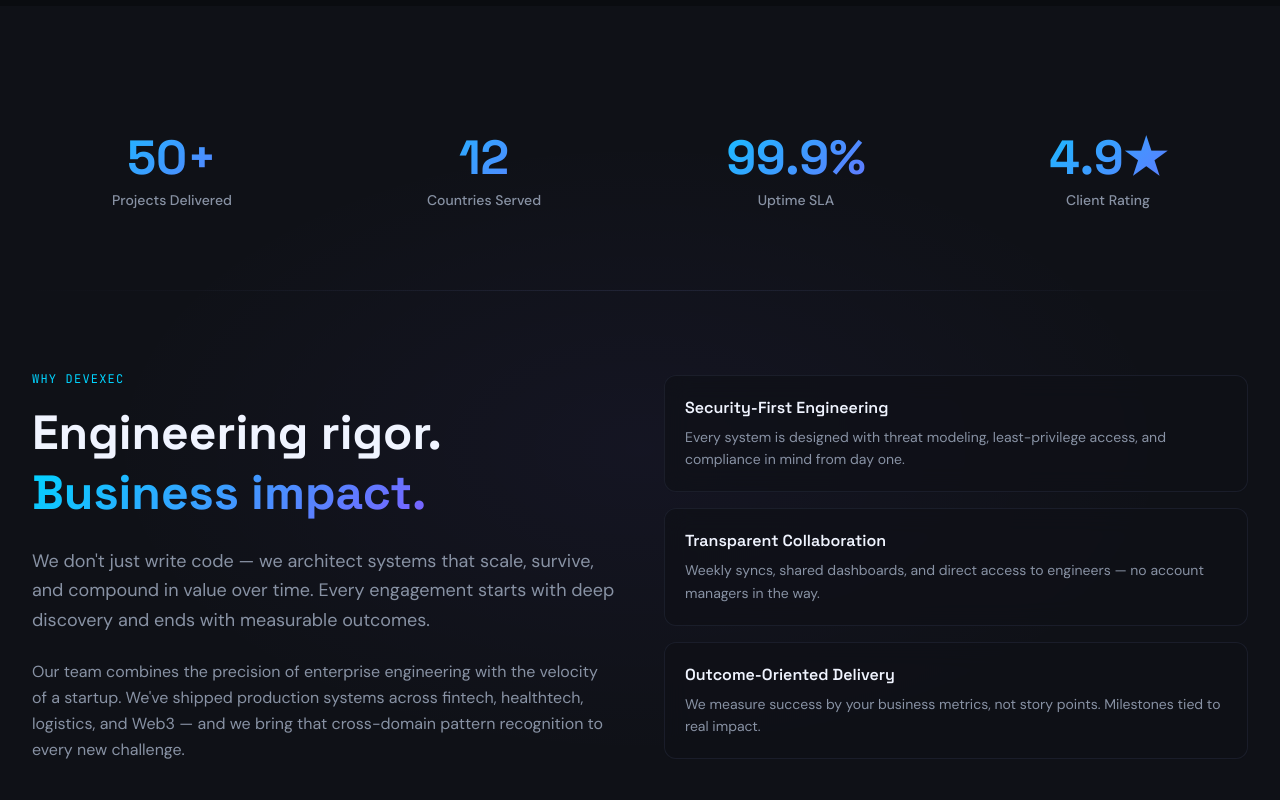
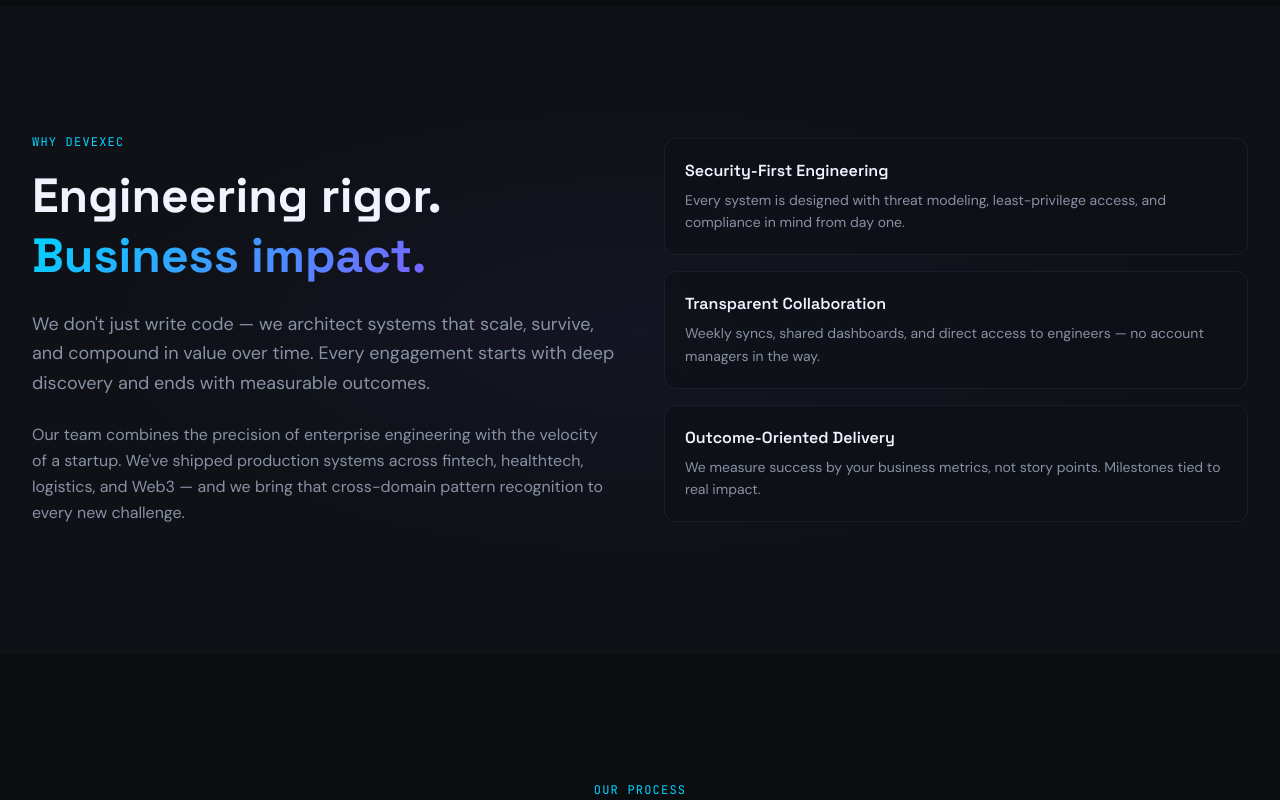
Before and after one commit to jihadhasan310/devexec-strategy, a Next.js app: page / in a window 1280 px wide. Shown: the part 1880-2680 px from the top of the page. Built offline with nearby package versions, Linux system fonts and the light colour scheme.

Commit message:
Remove stats section, add brand social icons, and wire CTA buttons to email

```diff
--- a/components/CTABanner.tsx
+++ b/components/CTABanner.tsx
@@ -3,6 +3,8 @@
 import { ArrowRight } from "lucide-react";
 import Button from "@/components/ui/Button";
 import Reveal from "@/components/Reveal";
+
+const CONTACT_EMAIL = "devexecstrategy@gmail.com";
 
 export default function CTABanner() {
   return (
@@ -34,11 +36,20 @@
               </Reveal>
 
               <Reveal delay={0.5} duration={0.5} distance={20} className="flex flex-col sm:flex-row gap-4 justify-center">
-                <Button size="lg" aria-label="Start a conversation with Devexec Strategy">
+                <Button
+                  size="lg"
+                  href={`mailto:${CONTACT_EMAIL}?subject=${encodeURIComponent("Let's Talk — Project Inquiry")}`}
+                  aria-label="Email Devexec Strategy to start a conversation"
+                >
                   Let&apos;s Talk
                   <ArrowRight size={18} aria-hidden="true" />
                 </Button>
-                <Button size="lg" variant="ghost" aria-label="Schedule a discovery call">
+                <Button
+                  size="lg"
+                  variant="ghost"
+                  href={`mailto:${CONTACT_EMAIL}?subject=${encodeURIComponent("Schedule a Call")}`}
+                  aria-label="Email Devexec Strategy to schedule a call"
+                >
                   Schedule a Call
                 </Button>
               </Reveal>
--- a/components/WhyUs.tsx
+++ b/components/WhyUs.tsx
@@ -1,99 +1,6 @@
 "use client";
 
-import { useEffect, useRef, useState } from "react";
 import Reveal from "@/components/Reveal";
-
-const stats = [
-  { value: 50, suffix: "+", label: "Projects Delivered" },
-  { value: 12, suffix: "", label: "Countries Served" },
-  { value: 99.9, suffix: "%", label: "Uptime SLA" },
-  { value: 4.9, suffix: "★", label: "Client Rating" },
-];
-
-function CountUp({
-  target,
-  suffix,
-  inView,
-}: {
-  target: number;
-  suffix: string;
-  inView: boolean;
-}) {
-  const [count, setCount] = useState(0);
-  const [reduced, setReduced] = useState(false);
-
-  useEffect(() => {
-    const mq = window.matchMedia("(prefers-reduced-motion: reduce)");
-    setReduced(mq.matches);
-  }, []);
-
-  useEffect(() => {
-    if (!inView) return;
-    if (reduced) {
-      setCount(target);
-      return;
-    }
-    const steps = 60;
-    const increment = target / steps;
-    let step = 0;
-    const timer = setInterval(() => {
-      step++;
-      setCount(Math.min(increment * step, target));
-      if (step >= steps) clearInterval(timer);
-    }, 1800 / steps);
-    return () => clearInterval(timer);
-  }, [inView, target, reduced]);
-
-  const display = target % 1 !== 0 ? count.toFixed(1) : Math.round(count).toString();
-  return <span>{display}{suffix}</span>;
-}
-
-function StatCard({
-  stat,
-  index,
-}: {
-  stat: (typeof stats)[number];
-  index: number;
-}) {
-  const ref = useRef<HTMLDivElement>(null);
-  const [inView, setInView] = useState(false);
-
-  useEffect(() => {
-    const el = ref.current;
-    if (!el) return;
-    const io = new IntersectionObserver(
-      ([entry]) => {
-        if (entry?.isIntersecting) {
-          setInView(true);
-          io.disconnect();
-        }
-      },
-      { threshold: 0 }
-    );
-    io.observe(el);
-    return () => io.disconnect();
-  }, []);
-
-  return (
-    <Reveal
-      delay={index * 0.1}
-      duration={0.5}
-      distance={20}
-      className="text-center"
-      role="listitem"
-    >
-      <div
-        ref={ref}
-        className="text-4xl sm:text-5xl font-bold gradient-text mb-2"
-        style={{ fontFamily: "var(--font-space-grotesk)" }}
-        aria-label={`${stat.value}${stat.suffix} ${stat.label}`}
-      >
-        <CountUp target={stat.value} suffix={stat.suffix} inView={inView} />
-      </div>
-      <div className="text-[#8892A4] text-sm font-medium">{stat.label}</div>
-    </Reveal>
-  );
-}
 
 function PillarCard({
   item,
@@ -142,14 +49,6 @@
       />
 
       <div className="max-w-7xl mx-auto px-4 sm:px-6 lg:px-8">
-        <div className="grid grid-cols-2 lg:grid-cols-4 gap-8 mb-20" role="list" aria-label="Company statistics">
-          {stats.map((stat, i) => (
-            <StatCard key={stat.label} stat={stat} index={i} />
-          ))}
-        </div>
-
-        <div className="w-full h-px bg-gradient-to-r from-transparent via-[#1E2230] to-transparent mb-20" aria-hidden="true" />
-
         <div className="grid lg:grid-cols-2 gap-12 items-center">
           <Reveal axis="x" delay={0.1} duration={0.6} distance={30}>
             <span className="text-xs font-mono text-[#00D4FF] tracking-widest uppercase mb-4 block">Why Devexec</span>
--- /dev/null
+++ b/components/icons/SocialIcons.tsx
@@ -0,0 +1,46 @@
+type IconProps = { size?: number; className?: string };
+
+export function XIcon({ size = 16, className }: IconProps) {
+  return (
+    <svg
+      width={size}
+      height={size}
+      viewBox="0 0 24 24"
+      fill="currentColor"
+      className={className}
+      aria-hidden="true"
+    >
+      <path d="M18.244 2.25h3.308l-7.227 8.26 8.502 11.24H16.17l-5.214-6.817L4.99 21.75H1.68l7.73-8.835L1.254 2.25H8.08l4.713 6.231zm-1.161 17.52h1.833L7.084 4.126H5.117z" />
+    </svg>
+  );
+}
+
+export function LinkedInIcon({ size = 16, className }: IconProps) {
+  return (
+    <svg
+      width={size}
+      height={size}
+      viewBox="0 0 24 24"
+      fill="currentColor"
+      className={className}
+      aria-hidden="true"
+    >
+      <path d="M20.447 20.452h-3.554v-5.569c0-1.328-.027-3.037-1.852-3.037-1.853 0-2.136 1.445-2.136 2.939v5.667H9.351V9h3.414v1.561h.046c.477-.9 1.637-1.85 3.37-1.85 3.601 0 4.267 2.37 4.267 5.455v6.286zM5.337 7.433c-1.144 0-2.063-.926-2.063-2.065 0-1.138.92-2.063 2.063-2.063 1.14 0 2.064.925 2.064 2.063 0 1.139-.925 2.065-2.064 2.065zm1.782 13.019H3.555V9h3.564v11.452zM22.225 0H1.771C.792 0 0 .774 0 1.729v20.542C0 23.227.792 24 1.771 24h20.451C23.2 24 24 23.227 24 22.271V1.729C24 .774 23.2 0 22.222 0h.003z" />
+    </svg>
+  );
+}
+
+export function GithubIcon({ size = 16, className }: IconProps) {
+  return (
+    <svg
+      width={size}
+      height={size}
+      viewBox="0 0 24 24"
+      fill="currentColor"
+      className={className}
+      aria-hidden="true"
+    >
+      <path d="M12 .297c-6.63 0-12 5.373-12 12 0 5.303 3.438 9.8 8.205 11.385.6.113.82-.258.82-.577 0-.285-.01-1.04-.015-2.04-3.338.724-4.042-1.61-4.042-1.61C4.422 18.07 3.633 17.7 3.633 17.7c-1.087-.744.084-.729.084-.729 1.205.084 1.838 1.236 1.838 1.236 1.07 1.835 2.809 1.305 3.495.998.108-.776.417-1.305.76-1.605-2.665-.3-5.466-1.332-5.466-5.93 0-1.31.465-2.38 1.235-3.22-.135-.303-.54-1.523.105-3.176 0 0 1.005-.322 3.3 1.23.96-.267 1.98-.399 3-.405 1.02.006 2.04.138 3 .405 2.28-1.552 3.285-1.23 3.285-1.23.645 1.653.24 2.873.12 3.176.765.84 1.23 1.91 1.23 3.22 0 4.61-2.805 5.625-5.475 5.92.42.36.81 1.096.81 2.22 0 1.606-.015 2.896-.015 3.286 0 .315.21.69.825.57C20.565 22.092 24 17.592 24 12.297c0-6.627-5.373-12-12-12" />
+    </svg>
+  );
+}
--- a/components/ui/Button.tsx
+++ b/components/ui/Button.tsx
@@ -5,11 +5,15 @@
 type ButtonVariant = "primary" | "ghost" | "outline";
 type ButtonSize = "sm" | "md" | "lg";
 
-interface ButtonProps extends React.ButtonHTMLAttributes<HTMLButtonElement> {
+type ButtonProps = {
   variant?: ButtonVariant;
   size?: ButtonSize;
   children: React.ReactNode;
-}
+  href?: string;
+} & (
+  | (React.AnchorHTMLAttributes<HTMLAnchorElement> & { href: string })
+  | React.ButtonHTMLAttributes<HTMLButtonElement>
+);
 
 const sizeClasses: Record<ButtonSize, string> = {
   sm: "px-4 py-2 text-sm",
@@ -26,24 +30,31 @@
     "bg-transparent border border-[#00D4FF] text-[#00D4FF] hover:bg-[#00D4FF]/10",
 };
 
-const Button = forwardRef<HTMLButtonElement, ButtonProps>(
-  ({ variant = "primary", size = "md", children, className = "", ...props }, ref) => {
+const baseClasses = `
+  inline-flex items-center justify-center gap-2 rounded-full
+  font-medium transition-all duration-200 cursor-pointer
+  active:scale-[0.98] hover:scale-[1.02]
+  focus-visible:outline-none focus-visible:ring-2 focus-visible:ring-[#00D4FF]
+  focus-visible:ring-offset-2 focus-visible:ring-offset-[#0A0C10]
+  disabled:opacity-50 disabled:cursor-not-allowed
+`;
+
+const Button = forwardRef<HTMLButtonElement | HTMLAnchorElement, ButtonProps>(
+  ({ variant = "primary", size = "md", children, className = "", href, ...props }, ref) => {
+    const classes = `${baseClasses} ${sizeClasses[size]} ${variantClasses[variant]} ${className}`;
+
+    if (href) {
+      const anchorProps = props as React.AnchorHTMLAttributes<HTMLAnchorElement>;
+      return (
+        <a ref={ref as React.Ref<HTMLAnchorElement>} href={href} className={classes} {...anchorProps}>
+          {children}
+        </a>
+      );
+    }
+
+    const buttonProps = props as React.ButtonHTMLAttributes<HTMLButtonElement>;
     return (
-      <button
-        ref={ref}
-        className={`
-          inline-flex items-center justify-center gap-2 rounded-full
-          font-medium transition-all duration-200 cursor-pointer
-          active:scale-[0.98] hover:scale-[1.02]
-          focus-visible:outline-none focus-visible:ring-2 focus-visible:ring-[#00D4FF]
-          focus-visible:ring-offset-2 focus-visible:ring-offset-[#0A0C10]
-          disabled:opacity-50 disabled:cursor-not-allowed
-          ${sizeClasses[size]}
-          ${variantClasses[variant]}
-          ${className}
-        `}
-        {...props}
-      >
+      <button ref={ref as React.Ref<HTMLButtonElement>} className={classes} {...buttonProps}>
         {children}
       </button>
     );
```
Also changed, not shown: components/Footer.tsx (+13 -17 lines).
